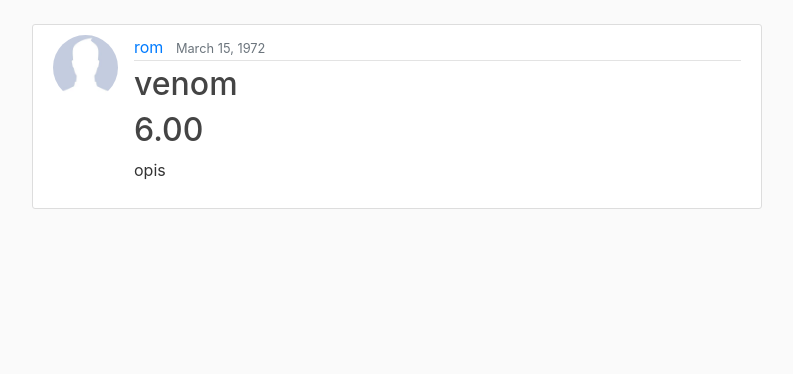
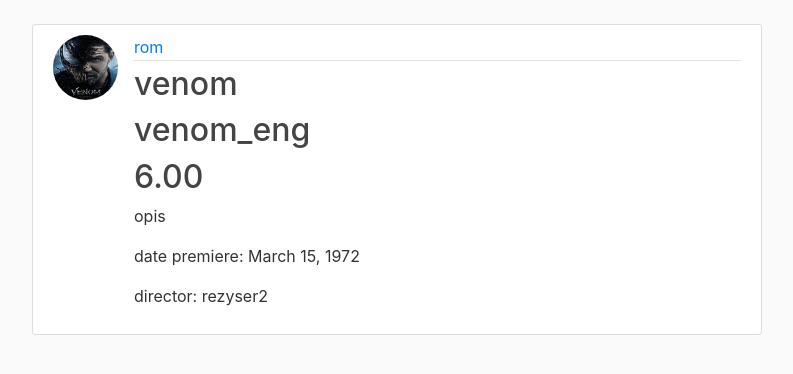
Before and after one commit to tom3108/Filmweb-by-Tom, a Django app: page /movie/4/ in a window 1280 px wide. Shown: the part 56-430 px from the top of the page, without its empty margins (53-846 px from the left). Run offline with Django 3.2, Linux system fonts and the light colour scheme; data comes from the database, SQL or seed files in the repository; both versions use the stored data as it was after the commit; some libraries are stand-ins or nearby versions.

Commit message:
Detail view upgrade

```diff
--- a/movie/models.py
+++ b/movie/models.py
@@ -8,6 +8,7 @@ class Movie (models.Model):
 	title = models.CharField(max_length=100)
 	title_eng = models.CharField(max_length=100, default='default')
 	content = models.TextField()
+	director = models.CharField(max_length=100, default='default')
 	date_premiere = models.DateField(null=True, blank=True)
 	author = models.ForeignKey(User, on_delete=models.CASCADE)
 	year = models.PositiveSmallIntegerField(default=2000)
--- a/movie/templates/movie/movie_detail.html
+++ b/movie/templates/movie/movie_detail.html
@@ -4,11 +4,10 @@
 
 
 	<article class="media content-section">
-		<img class = "rounded-circle article-img" src=" {{ object.author.profile.image.url }} ">
+		<img class = "rounded-circle article-img" src=" {{ movie.poster.url }} ">
 	  <div class="media-body">
 	    <div class="article-metadata">
 	      <a class="mr-2" href="">{{ object.author }}</a>
-	      <small class="text-muted">{{ object.date_premiere }}</small>
 	      {% if object.author == user %}
 	      	<div>
 
@@ -20,8 +19,11 @@
 	      {% endif %}
 	    </div>
 	    <h2 class="article-title" >{{ object.title }}</h2>
+	    <h2 class="article-title" >{{ object.title_eng }}</h2>
 	    <h2 class="article-title" >{{ object.imdb_rating }}</h2>
 	    <p class="article-content">{{ object.content }}</p>
+	    <p class="article-content"> date premiere: {{ object.date_premiere }} </p>
+	    <p class="article-content"> director: {{ object.director }} </p>
 	  </div>
 	</article>
 
--- a/movie/views.py
+++ b/movie/views.py
@@ -27,7 +27,7 @@ class MovieDetailView(DetailView):
 
 class MovieCreateView(LoginRequiredMixin, CreateView):
     model = Movie
-    fields = ['title', 'title_eng' ,'content', 'date_premiere', 'year', 'imdb_rating', 'poster' ]
+    fields = ['title', 'title_eng' ,'content', 'director', 'date_premiere', 'year', 'imdb_rating', 'poster' ]
 
     def form_valid(self, form):
         form.instance.author = self.request.user
@@ -36,7 +36,7 @@ class MovieCreateView(LoginRequiredMixin, CreateView):
 
 class MovieUpdateView(LoginRequiredMixin, UserPassesTestMixin, UpdateView):
     model = Movie
-    fields = ['title','title_eng' , 'content', 'date_premiere', 'year', 'imdb_rating', 'poster' ]
+    fields = ['title','title_eng' , 'content', 'director', 'date_premiere', 'year', 'imdb_rating', 'poster' ]
 
     def form_valid(self, form):
         form.instance.author = self.request.user
```
Also changed, not shown: db.sqlite3, media/poster/The_Godfather_The_Game.jpg (added), media/poster/simba_BUs6SkX.jpg (added), media/poster/venom_Aw5UXww.jpg (added), movie/migrations/0009_movie_director.py (added).
